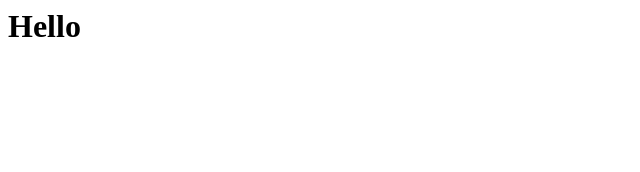
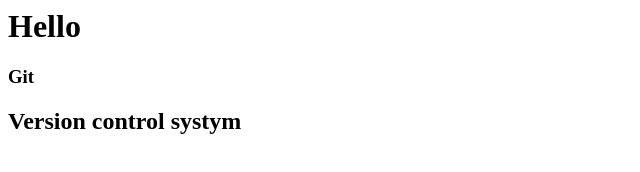
Before and after one commit to jacsicloral/ecommerce, a plain HTML site: page ecommerce/index.html in a window 1280 px wide. Shown: the whole page, without its empty margins (0-640 px from the left). Drawn offline with Linux system fonts and the light colour scheme.

Commit message:
second commit

```diff
--- a/ecommerce/index.html
+++ b/ecommerce/index.html
@@ -4,5 +4,7 @@
     </head>
     <body>
         <h1> Hello </h1>
+        <h3> Git </h3>
+        <h2> Version control systym </h2>
     </body>
 </html>
```
